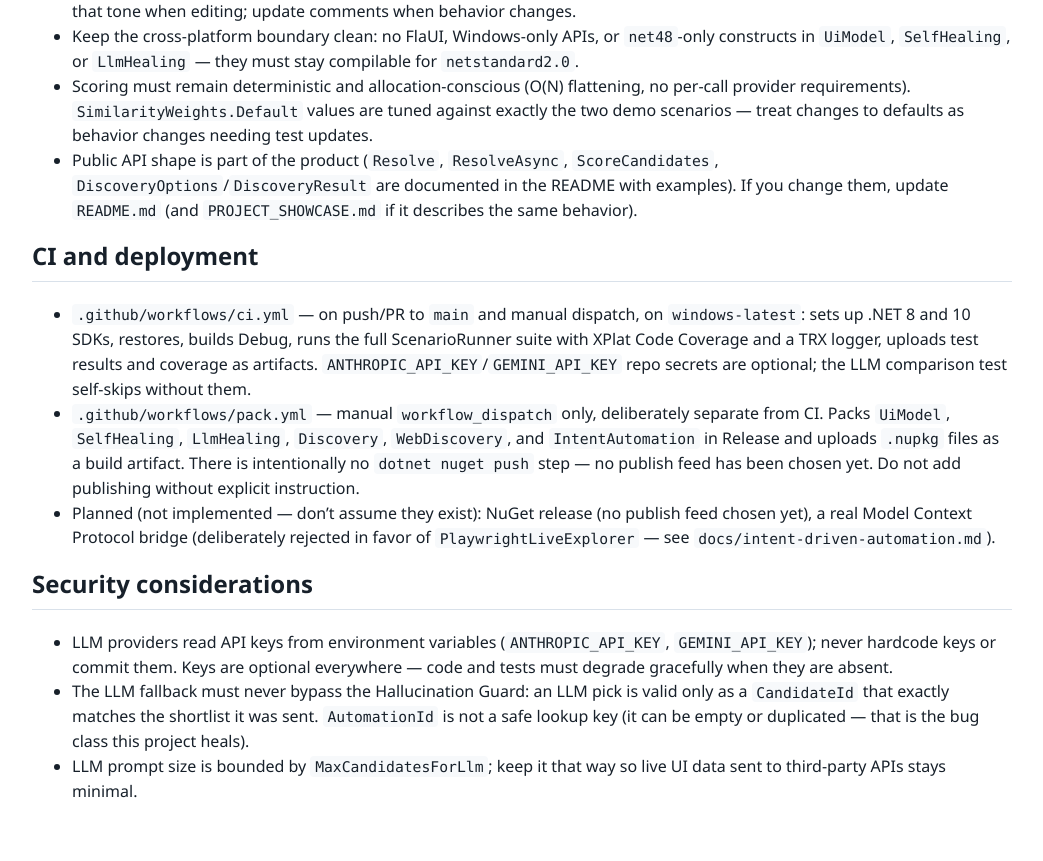
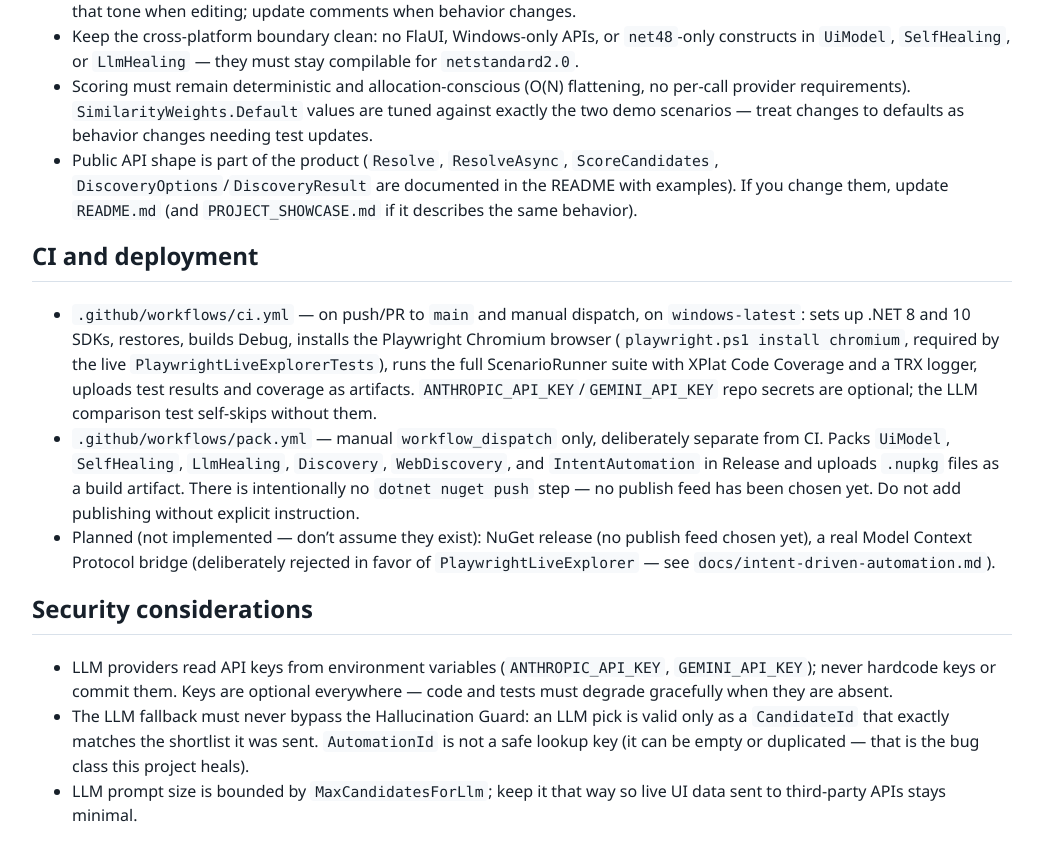
Before and after one commit to mustafasercansak/automation-sandbox, a Jekyll site: the page built from AGENTS.md, in a window 1280 px wide and 900 px high, scrolled down 3611 px. Shown: the top 861 px of the window, without its empty margins (118-1161 px from the left). Built offline with Jekyll 4.4.1, drawn with Linux system fonts in a browser that asks for light colours; our own code applies the rules of GitHub Pages for plain Markdown files.

Commit message:
feat: install Playwright Chromium for live testing in CI workflow

```diff
--- a/AGENTS.md
+++ b/AGENTS.md
@@ -81,7 +81,7 @@ When changing scoring, discovery, or resolver behavior, add or update tests here
 
 ## CI and deployment
 
-- `.github/workflows/ci.yml` — on push/PR to `main` and manual dispatch, on `windows-latest`: sets up .NET 8 and 10 SDKs, restores, builds Debug, runs the full ScenarioRunner suite with XPlat Code Coverage and a TRX logger, uploads test results and coverage as artifacts. `ANTHROPIC_API_KEY`/`GEMINI_API_KEY` repo secrets are optional; the LLM comparison test self-skips without them.
+- `.github/workflows/ci.yml` — on push/PR to `main` and manual dispatch, on `windows-latest`: sets up .NET 8 and 10 SDKs, restores, builds Debug, installs the Playwright Chromium browser (`playwright.ps1 install chromium`, required by the live `PlaywrightLiveExplorerTests`), runs the full ScenarioRunner suite with XPlat Code Coverage and a TRX logger, uploads test results and coverage as artifacts. `ANTHROPIC_API_KEY`/`GEMINI_API_KEY` repo secrets are optional; the LLM comparison test self-skips without them.
 - `.github/workflows/pack.yml` — manual `workflow_dispatch` only, deliberately separate from CI. Packs `UiModel`, `SelfHealing`, `LlmHealing`, `Discovery`, `WebDiscovery`, and `IntentAutomation` in Release and uploads `.nupkg` files as a build artifact. There is intentionally no `dotnet nuget push` step — no publish feed has been chosen yet. Do not add publishing without explicit instruction.
 - Planned (not implemented — don't assume they exist): NuGet release (no publish feed chosen yet), a real Model Context Protocol bridge (deliberately rejected in favor of `PlaywrightLiveExplorer` — see `docs/intent-driven-automation.md`).
 
```
Also changed, not shown: .github/workflows/ci.yml.
